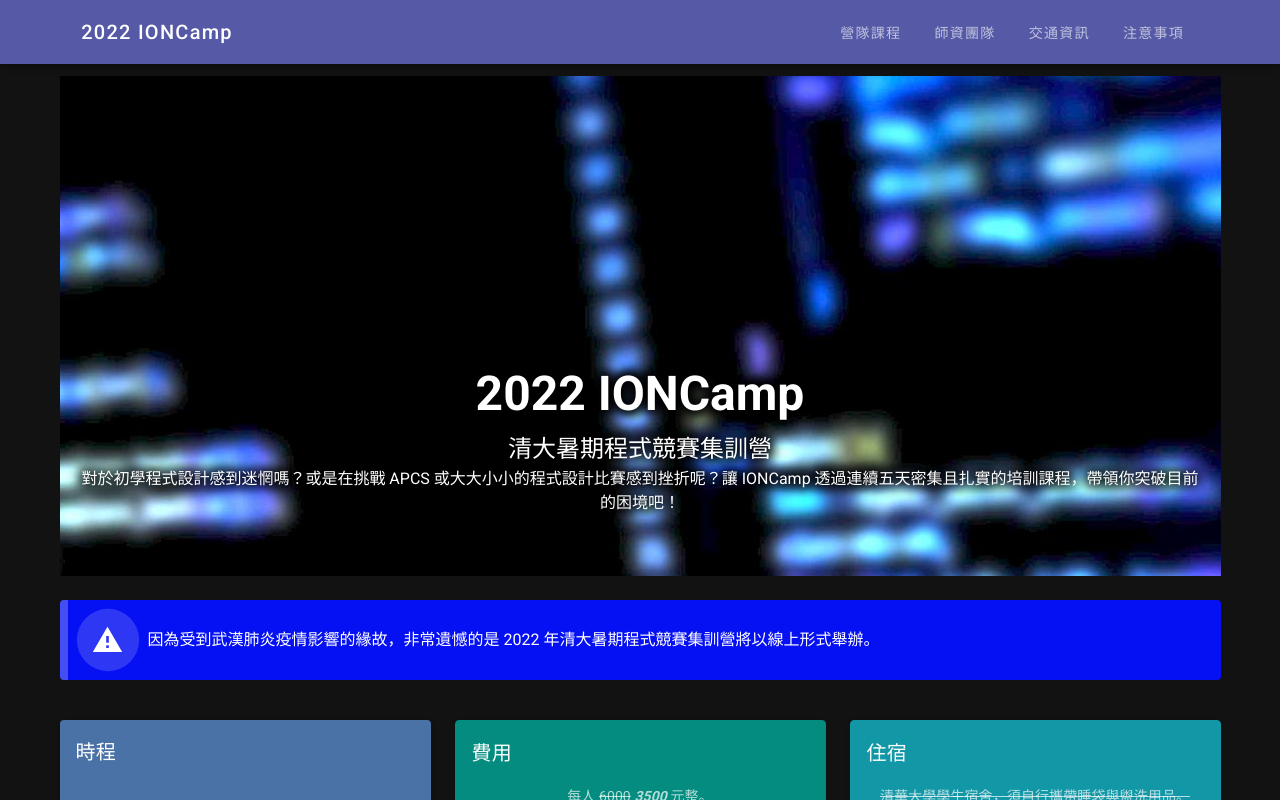
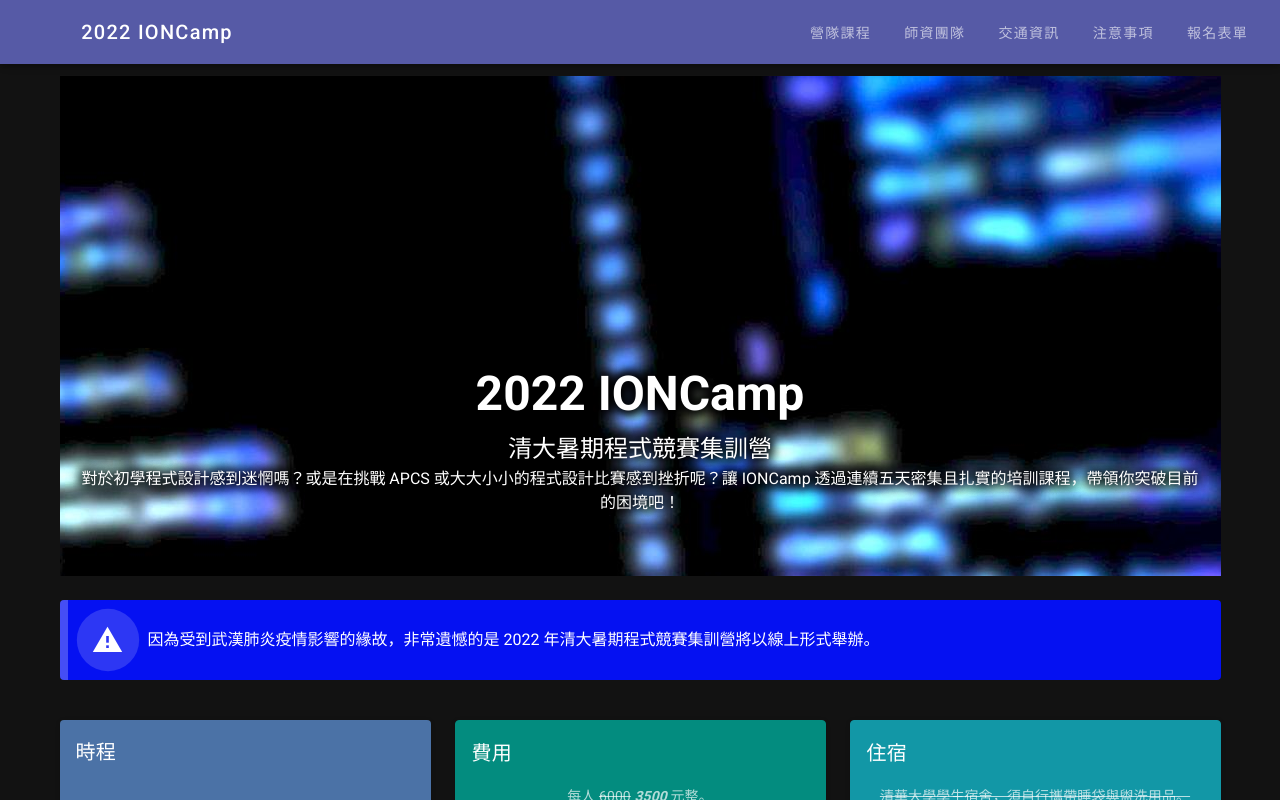
Before and after one commit to NTHUIONCamp/NTHUIONCamp.github.io, a Vue app: page / in a window 1280 px wide. Shown: the top 800 px of the page. Built offline with nearby package versions, Linux system fonts and the light colour scheme.

Commit message:
Add Sign-up Form

```diff
--- a/src/App.vue
+++ b/src/App.vue
@@ -11,9 +11,9 @@
         />
         <v-app-bar-title class="text--white">2022 IONCamp</v-app-bar-title>
       </v-btn>
-      <v-spacer></v-spacer>
+      <v-spacer />
       <v-toolbar-items class="hidden-sm-and-down">
-        <v-btn text plain v-for="(menu, i) in menus" :to="menu.to" :key="i">
+        <v-btn text plain v-for="(menu, i) in menus" :to="menu.to" :href="menu.href" :target="menu.href ? '_blank' : ''" :key="i">
           {{ menu.text }}
         </v-btn>
       </v-toolbar-items>
@@ -71,7 +71,7 @@
       { to: "lecturers", text: "師資團隊" },
       { to: "travel", text: "交通資訊" },
       { to: "notices", text: "注意事項" },
-      { to: "", text: "" },
+      { href: "https://forms.gle/2CX5dtniiNvneAsJ9", text: "報名表單" },
     ],
     links: [
       {
```
